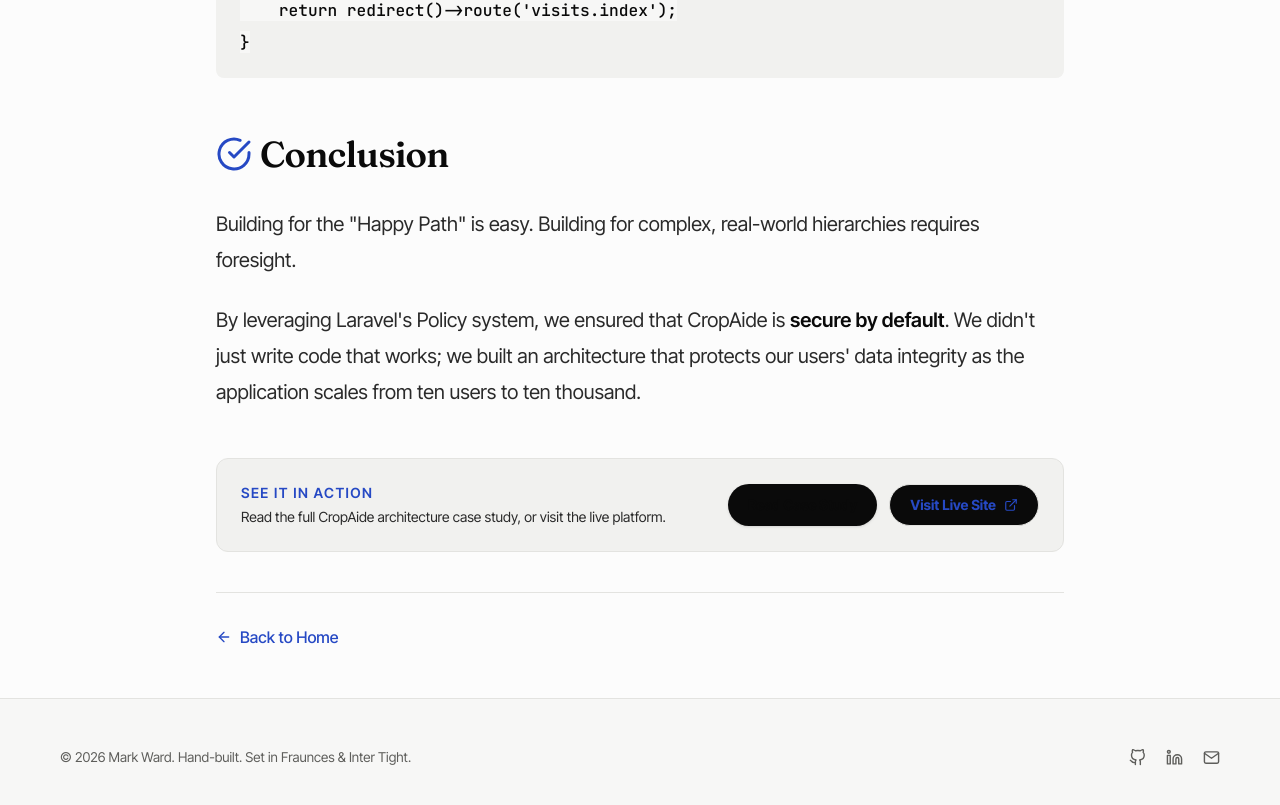
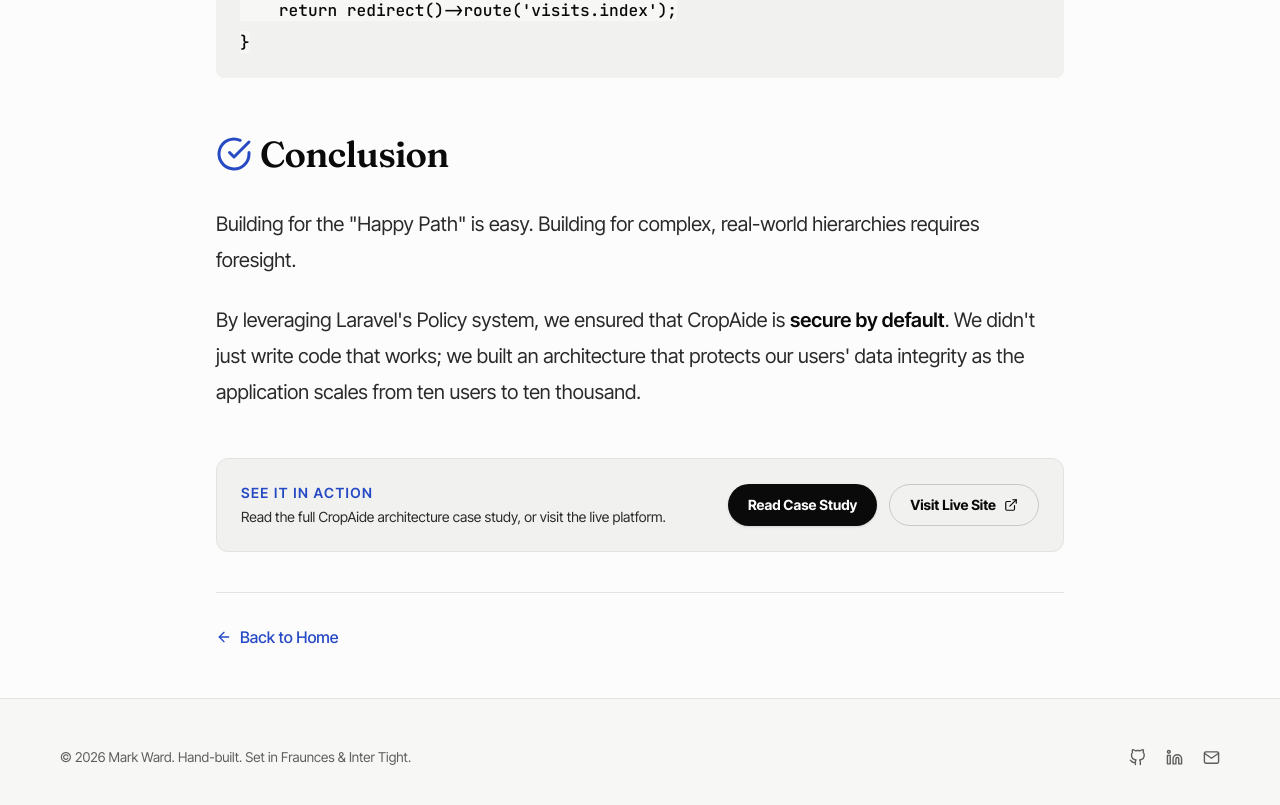
Before and after one commit to markwarddesign/mwdzn, a React (Vite) app: page /thoughts/laravel-rbac in a window 1280 px wide. Shown: the part 4367-5172 px from the top of the page. Built offline with nearby package versions, Linux system fonts and the light colour scheme.

Commit message:
fix(posts): buttons + outlined link-buttons now use ink/paper instead of black-on-black

```diff
--- a/src/index.css
+++ b/src/index.css
@@ -202,7 +202,65 @@ html.lenis, html.lenis body { height: auto; }
 .post-quiet [class*="bg-orange-6"],
 .post-quiet [class*="bg-green-6"],
 .post-quiet [class*="bg-yellow-6"],
-.post-quiet [class*="bg-red-6"] { background: var(--color-ink) !important; color: var(--color-paper) !important; }
+.post-quiet [class*="bg-red-6"],
+.post-quiet [class*="bg-blue-7"],
+.post-quiet [class*="bg-purple-7"],
+.post-quiet [class*="bg-orange-7"],
+.post-quiet [class*="bg-green-7"],
+.post-quiet [class*="bg-red-7"] { background: var(--color-ink) !important; color: var(--color-paper) !important; }
+
+/* Buttons / pills — force paper text when the element has BOTH a colored
+ * background utility AND a light text utility (text-white, text-gray-100, etc).
+ * This must come AFTER the gray neutralization above so it wins on cascade. */
+.post-quiet a[class*="bg-blue-"][class*="text-white"],
+.post-quiet a[class*="bg-purple-"][class*="text-white"],
+.post-quiet a[class*="bg-pink-"][class*="text-white"],
+.post-quiet a[class*="bg-orange-"][class*="text-white"],
+.post-quiet a[class*="bg-green-"][class*="text-white"],
+.post-quiet a[class*="bg-yellow-"][class*="text-white"],
+.post-quiet a[class*="bg-red-"][class*="text-white"],
+.post-quiet a[class*="bg-indigo-"][class*="text-white"],
+.post-quiet button[class*="bg-blue-"][class*="text-white"],
+.post-quiet button[class*="bg-purple-"][class*="text-white"],
+.post-quiet button[class*="bg-orange-"][class*="text-white"],
+.post-quiet button[class*="bg-green-"][class*="text-white"],
+.post-quiet button[class*="bg-red-"][class*="text-white"] {
+  background: var(--color-ink) !important;
+  color: var(--color-paper) !important;
+  border-color: var(--color-ink) !important;
+}
+.post-quiet a[class*="bg-blue-"][class*="text-white"]:hover,
+.post-quiet a[class*="bg-purple-"][class*="text-white"]:hover,
+.post-quiet a[class*="bg-pink-"][class*="text-white"]:hover,
+.post-quiet a[class*="bg-orange-"][class*="text-white"]:hover,
+.post-quiet a[class*="bg-green-"][class*="text-white"]:hover,
+.post-quiet a[class*="bg-red-"][class*="text-white"]:hover,
+.post-quiet button[class*="bg-blue-"][class*="text-white"]:hover,
+.post-quiet button[class*="bg-purple-"][class*="text-white"]:hover {
+  background: var(--color-accent) !important;
+  color: var(--color-paper) !important;
+}
+
+/* Outlined / bordered link-buttons (border-X-600 + text-X-400) — turn into
+ * Quiet ghost buttons */
+.post-quiet a[class*="border-blue-"][class*="text-blue-"],
+.post-quiet a[class*="border-purple-"][class*="text-purple-"],
+.post-quiet a[class*="border-orange-"][class*="text-orange-"],
+.post-quiet a[class*="border-green-"][class*="text-green-"],
+.post-quiet a[class*="border-red-"][class*="text-red-"] {
+  background: transparent !important;
+  color: var(--color-ink) !important;
+  border-color: var(--color-rule-strong) !important;
+}
+.post-quiet a[class*="border-blue-"][class*="text-blue-"]:hover,
+.post-quiet a[class*="border-purple-"][class*="text-purple-"]:hover,
+.post-quiet a[class*="border-orange-"][class*="text-orange-"]:hover,
+.post-quiet a[class*="border-green-"][class*="text-green-"]:hover,
+.post-quiet a[class*="border-red-"][class*="text-red-"]:hover {
+  background: var(--color-ink) !important;
+  color: var(--color-paper) !important;
+  border-color: var(--color-ink) !important;
+}
 
 /* Text — neutralize dark-theme grays + decorative colors */
 .post-quiet [class*="text-gray-100"],
```
